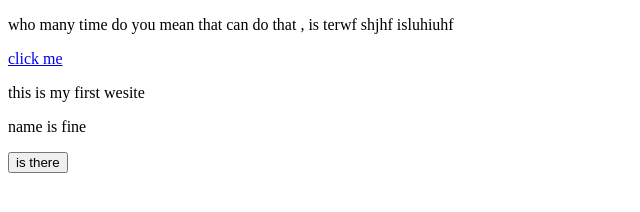
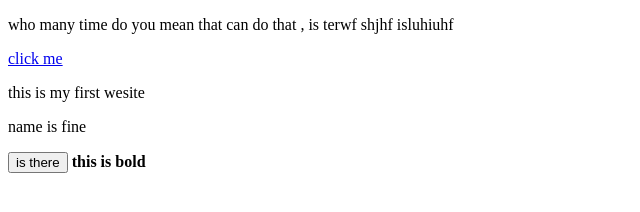
Before and after one commit to mahidhasan96/my-first.website, a plain HTML site: page index.html in a window 1280 px wide. Shown: the full height of the page, 0-640 px from the left. Drawn offline with Linux system fonts and the light colour scheme.

Commit message:
new line

```diff
--- a/index.html
+++ b/index.html
@@ -13,7 +13,7 @@
     <p>this is my first wesite</p>
     <p>name is fine</p>
     <button>is there</button>
-
+<b>this is bold</b>
 
 </body>
 </html>
```
